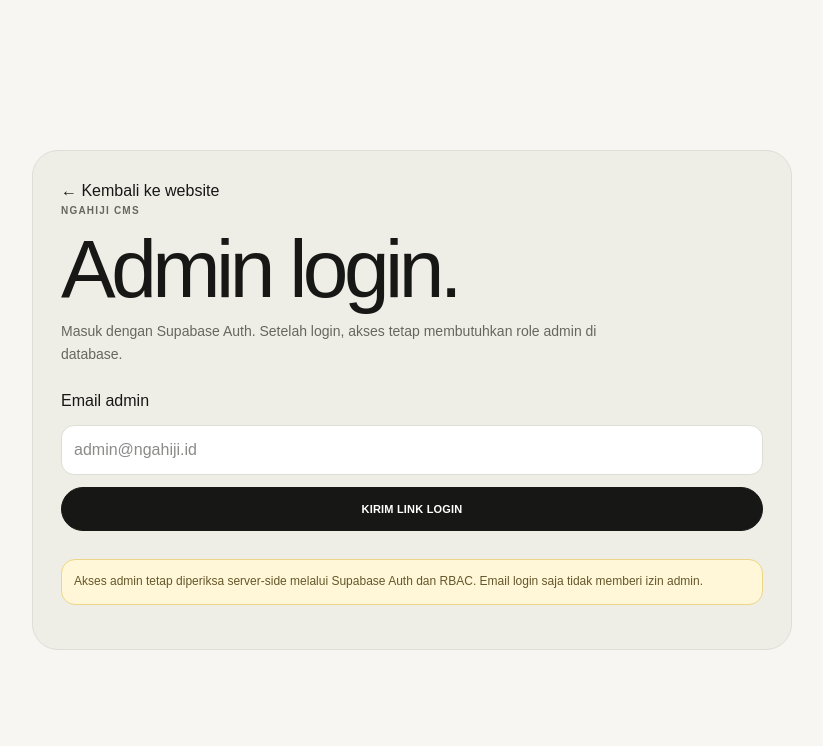
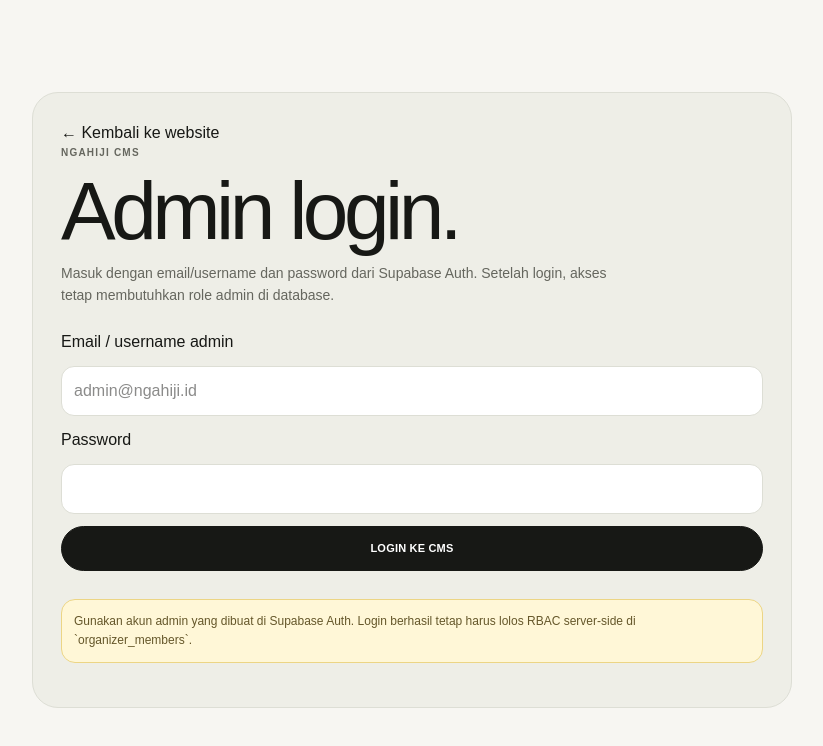
Before and after one commit to drpramadia/ngahiji_dakwah, a Next.js app: page /admin/login in a window 1280 px wide. Shown: the top 746 px of the page, without its empty margins (228-1051 px from the left). Built offline with nearby package versions, Linux system fonts and the light colour scheme.

Commit message:
Switch CMS login to password auth

```diff
--- a/src/app/admin/login/AdminLoginForm.tsx
+++ b/src/app/admin/login/AdminLoginForm.tsx
@@ -1,10 +1,13 @@
 'use client';
 
+import { useRouter } from 'next/navigation';
 import { useState, type FormEvent } from 'react';
 import { createSupabaseBrowserClient } from '@/lib/supabase/browser';
 
 export default function AdminLoginForm() {
-  const [email, setEmail] = useState('');
+  const router = useRouter();
+  const [identifier, setIdentifier] = useState('');
+  const [password, setPassword] = useState('');
   const [status, setStatus] = useState<string | null>(null);
   const [error, setError] = useState<string | null>(null);
   const [pending, setPending] = useState(false);
@@ -16,10 +19,9 @@
     setError(null);
 
     const supabase = createSupabaseBrowserClient();
-    const redirectTo = `${window.location.origin}/auth/callback?next=/admin`;
-    const { error: authError } = await supabase.auth.signInWithOtp({
-      email,
-      options: { emailRedirectTo: redirectTo }
+    const { error: authError } = await supabase.auth.signInWithPassword({
+      email: identifier.trim(),
+      password
     });
 
     setPending(false);
@@ -27,17 +29,21 @@
       setError(authError.message);
       return;
     }
-    setStatus('Link login admin sudah diminta. Cek email yang terdaftar di Supabase Auth.');
+    setStatus('Login berhasil. Membuka dashboard admin...');
+    router.refresh();
+    router.push('/admin');
   }
 
   return (
     <form className="admin-login-form" onSubmit={handleSubmit}>
-      <label htmlFor="adminEmail">Email admin</label>
-      <input id="adminEmail" type="email" value={email} onChange={(event) => setEmail(event.target.value)} required autoComplete="email" placeholder="admin@ngahiji.id" />
-      <button className="btn" type="submit" disabled={pending}>{pending ? 'Mengirim...' : 'Kirim link login'}</button>
+      <label htmlFor="adminIdentifier">Email / username admin</label>
+      <input id="adminIdentifier" type="email" value={identifier} onChange={(event) => setIdentifier(event.target.value)} required autoComplete="username" placeholder="admin@ngahiji.id" />
+      <label htmlFor="adminPassword">Password</label>
+      <input id="adminPassword" type="password" value={password} onChange={(event) => setPassword(event.target.value)} required autoComplete="current-password" />
+      <button className="btn" type="submit" disabled={pending}>{pending ? 'Memeriksa...' : 'Login ke CMS'}</button>
       {status && <p className="admin-status">{status}</p>}
       {error && <p className="admin-error" role="alert">{error}</p>}
-      <p className="notice">Akses admin tetap diperiksa server-side melalui Supabase Auth dan RBAC. Email login saja tidak memberi izin admin.</p>
+      <p className="notice">Gunakan akun admin yang dibuat di Supabase Auth. Login berhasil tetap harus lolos RBAC server-side di `organizer_members`.</p>
     </form>
   );
 }
--- a/src/app/admin/login/page.tsx
+++ b/src/app/admin/login/page.tsx
@@ -12,7 +12,7 @@
         <Link className="pageback" href="/">← Kembali ke website</Link>
         <div className="eyebrow">NGAHIJI CMS</div>
         <h1>Admin login.</h1>
-        <p>Masuk dengan Supabase Auth. Setelah login, akses tetap membutuhkan role admin di database.</p>
+        <p>Masuk dengan email/username dan password dari Supabase Auth. Setelah login, akses tetap membutuhkan role admin di database.</p>
         <AdminLoginForm />
       </section>
     </main>
```
Also changed, not shown: 1 other file (tests, documents, lock files or other folders).
